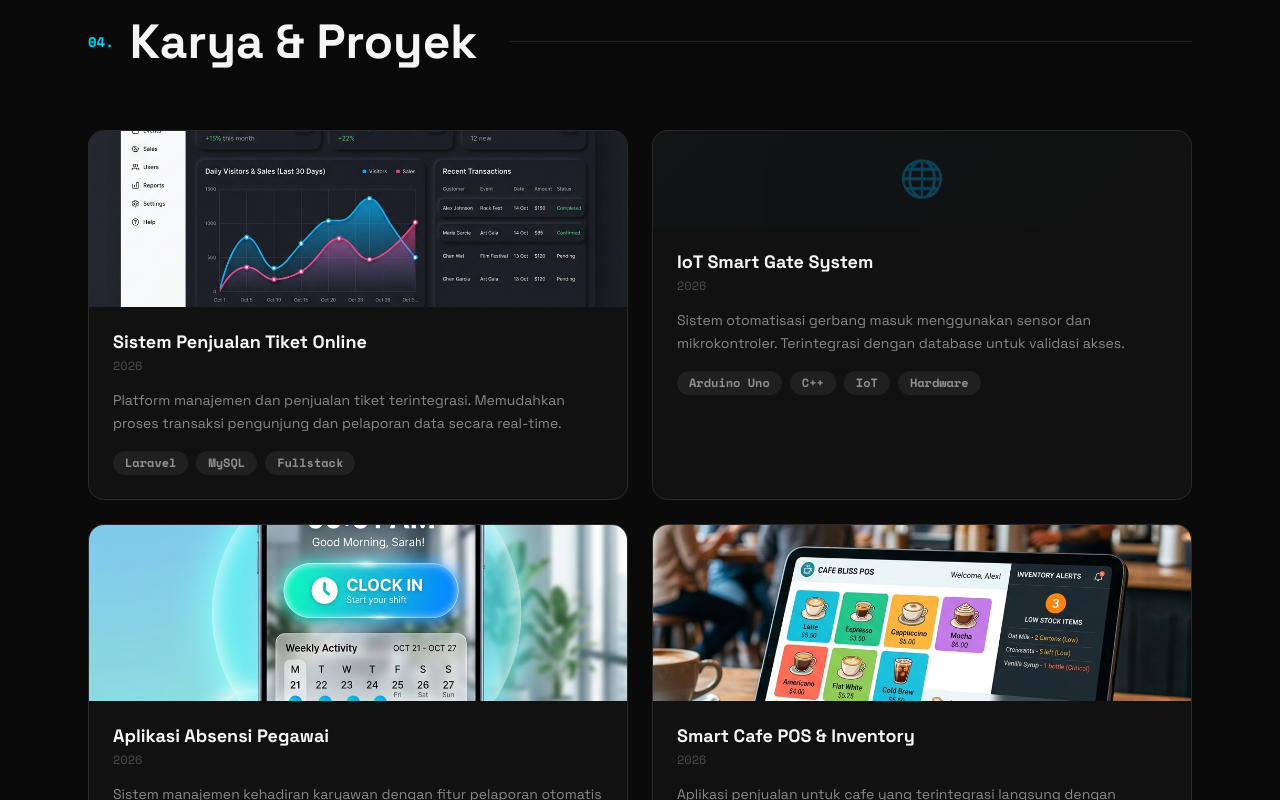
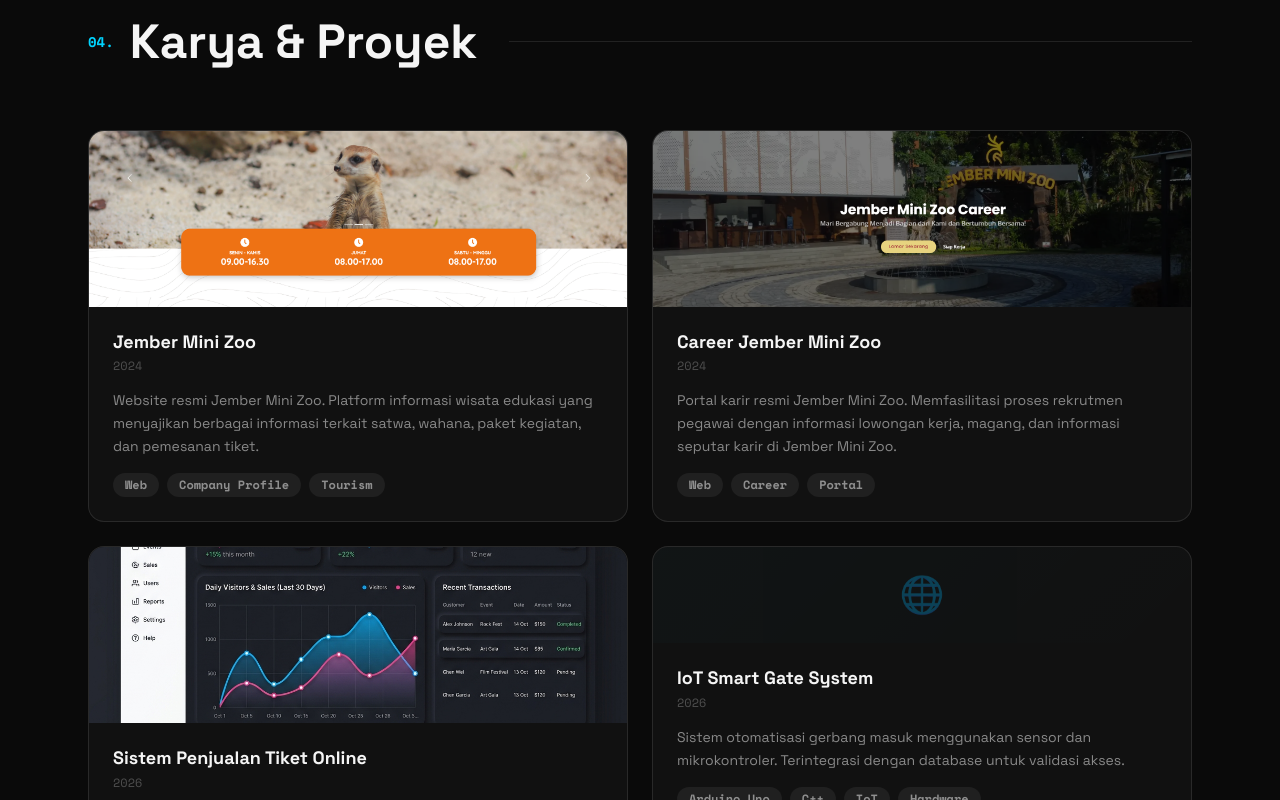
Before and after one commit to dwiricky/my-portofolio, a React (Vite) app: page / in a window 1280 px wide. Shown: the part 3420-4220 px from the top of the page. Built offline with nearby package versions, Linux system fonts and the light colour scheme.

Commit message:
Update portfolio: Add Jember Mini Zoo & Career Jember Mini Zoo, update Roda Jaya link

```diff
--- a/src/components/Projects.jsx
+++ b/src/components/Projects.jsx
@@ -1,6 +1,28 @@
 import { useState } from 'react';
 
 const projects = [
+  {
+    id: 11,
+    title: 'Jember Mini Zoo',
+    year: '2024',
+    description: 'Website resmi Jember Mini Zoo. Platform informasi wisata edukasi yang menyajikan berbagai informasi terkait satwa, wahana, paket kegiatan, dan pemesanan tiket.',
+    tags: ['Web', 'Company Profile', 'Tourism'],
+    color: '#E87D00', // Orange matching the theme in the image
+    image: '/projects/jemberminizoo.png',
+    live: 'https://jemberminizoo.com',
+    github: '#',
+  },
+  {
+    id: 12,
+    title: 'Career Jember Mini Zoo',
+    year: '2024',
+    description: 'Portal karir resmi Jember Mini Zoo. Memfasilitasi proses rekrutmen pegawai dengan informasi lowongan kerja, magang, dan informasi seputar karir di Jember Mini Zoo.',
+    tags: ['Web', 'Career', 'Portal'],
+    color: '#E3C16F', // Yellowish matching the theme
+    image: '/projects/careerjmz.png',
+    live: 'https://career.jemberminizoo.com',
+    github: '#',
+  },
   {
     id: 7,
     title: 'Sistem Penjualan Tiket Online',
@@ -86,7 +108,7 @@
     tags: ['Fullstack', 'Web', 'UI/UX', 'Marketing'],
     color: '#00D4FF',
     image: '/projects/rodajaya.png',
-    live: '#',
+    live: 'https://rodajayajember.com',
     github: '#',
   },
   {
```
Also changed, not shown: public/projects/careerjmz.png (added), public/projects/jemberminizoo.png (added).
